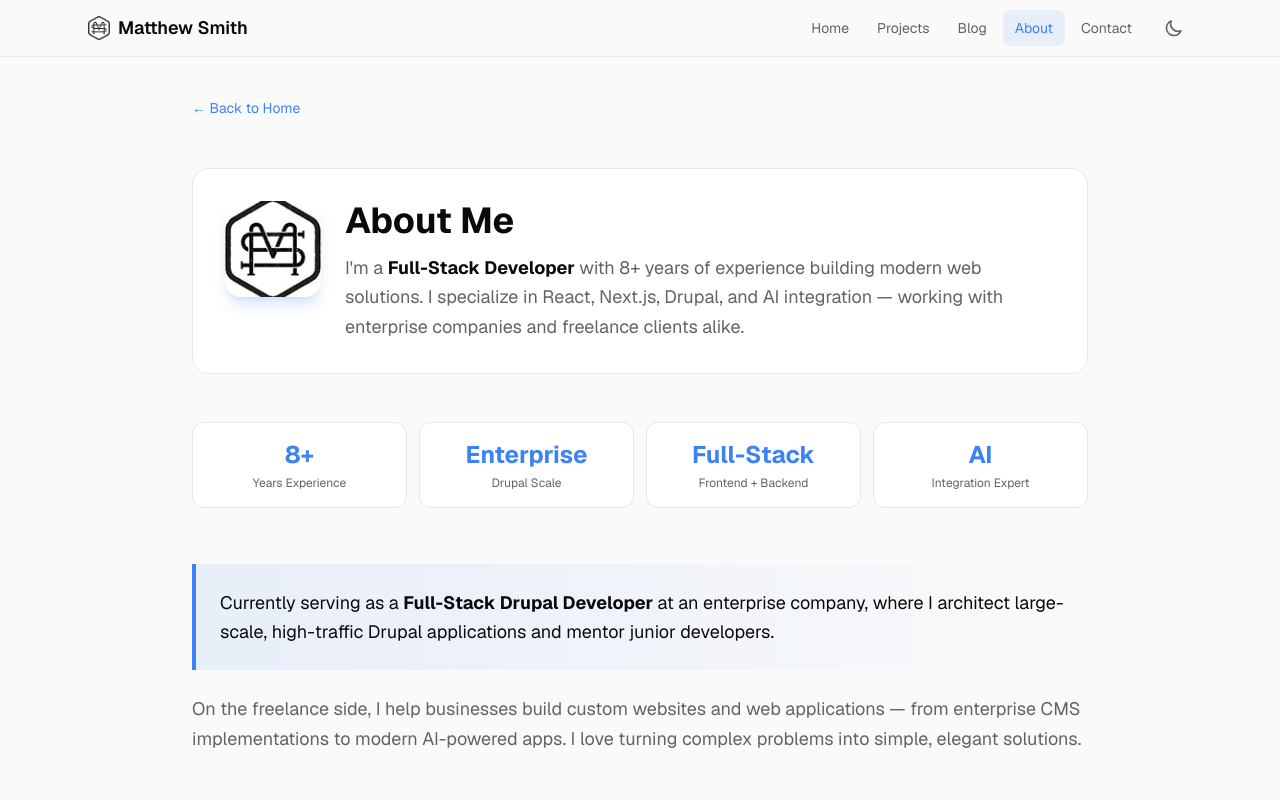
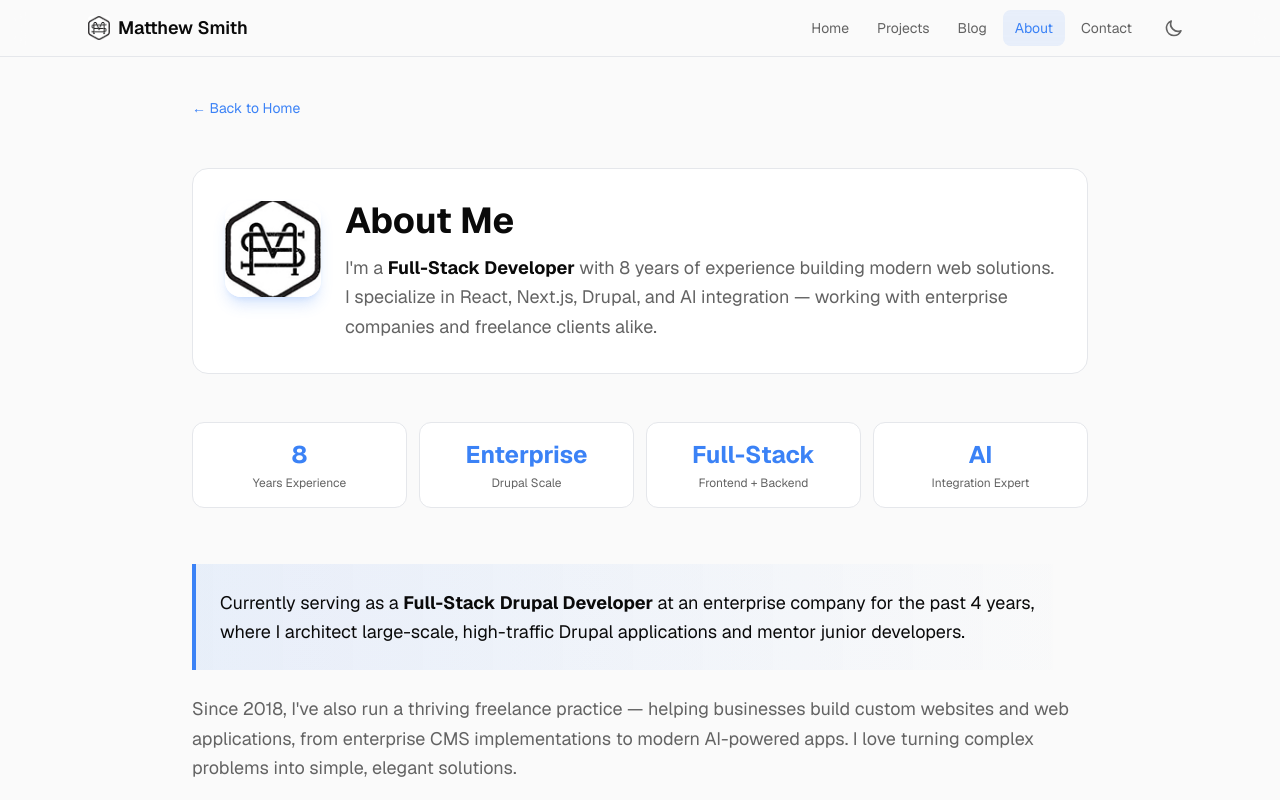
Before and after one commit to MatthewSmithwebdesign/26-portfolio, a Next.js app: page /about in a window 1280 px wide. Shown: the top 800 px of the page. Built offline with nearby package versions, Linux system fonts and the light colour scheme.

Commit message:
Update experience timeline: freelance since 2018, company for 4 years

```diff
--- a/src/app/about/page.tsx
+++ b/src/app/about/page.tsx
@@ -30,7 +30,7 @@ const skillCategories = [
 ];
 
 const stats = [
-  { value: '8+', label: 'Years Experience' },
+  { value: '8', label: 'Years Experience' },
   { value: 'Enterprise', label: 'Drupal Scale' },
   { value: 'Full-Stack', label: 'Frontend + Backend' },
   { value: 'AI', label: 'Integration Expert' },
@@ -109,7 +109,7 @@ export default function About() {
               <div className="flex-1">
                 <h1 className="text-3xl sm:text-4xl font-bold text-fg mb-3">About Me</h1>
                 <p className="text-lg text-muted leading-relaxed">
-                  I&apos;m a <strong className="text-fg">Full-Stack Developer</strong> with 8+ years of experience
+                  I&apos;m a <strong className="text-fg">Full-Stack Developer</strong> with 8 years of experience
                   building modern web solutions. I specialize in React, Next.js, Drupal, and AI integration —
                   working with enterprise companies and freelance clients alike.
                 </p>
@@ -141,14 +141,14 @@ export default function About() {
                 <div className="absolute inset-0 bg-[linear-gradient(90deg,var(--accent),transparent)] opacity-5" />
               </div>
               <p className="text-fg leading-relaxed text-lg">
-                Currently serving as a <strong>Full-Stack Drupal Developer</strong> at an enterprise company,
-                where I architect large-scale, high-traffic Drupal applications and mentor junior developers.
+                Currently serving as a <strong>Full-Stack Drupal Developer</strong> at an enterprise company
+                for the past 4 years, where I architect large-scale, high-traffic Drupal applications and mentor junior developers.
               </p>
             </div>
             <p className="text-muted leading-relaxed text-lg">
-              On the freelance side, I help businesses build custom websites and web applications — from
-              enterprise CMS implementations to modern AI-powered apps. I love turning complex problems
-              into simple, elegant solutions.
+              Since 2018, I&apos;ve also run a thriving freelance practice — helping businesses build custom websites
+              and web applications, from enterprise CMS implementations to modern AI-powered apps. I love turning
+              complex problems into simple, elegant solutions.
             </p>
           </section>
         </ScrollReveal>
```
